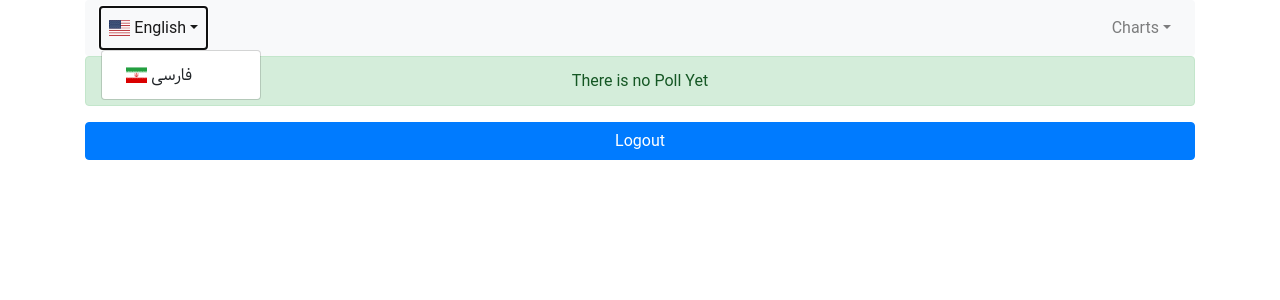
After one commit to katoozi/django-simple-poll-app, a Django app: a page that uses Public/templates/Components/nav.html in a window 1280 px wide, after a click on "English". The commit adds this page. Shown: the top 300 px of the page. Run offline with Django 3.2, Linux system fonts and the light colour scheme; the visitor is signed in with stand-in values (Sample User, id 1); data that the repository does not hold is empty; parts of the project's set-up code (start-up, migrations or seed data) failed here and were passed over; some libraries are stand-ins or nearby versions.

Commit message:
split templates and create Components Folder for more modularity. design view vote result page by using chart js framwork. create view for generate json data that used by chart js . retranslate messages. create option for user to choose the chart type like pie, bar, polar, radar. create option for choose transparent nav or not

```diff
--- a/Public/forms.py
+++ b/Public/forms.py
@@ -8,5 +8,6 @@ class LoginForm(forms.Form):
     remember_me = forms.CharField(widget=forms.CheckboxInput, required=False)
 
 
-class PollForm(forms.Form):
-    pass
+class JsonGeneratorForm(forms.Form):
+    poll_id = forms.IntegerField(required=True)
+    question_id = forms.IntegerField(required=True)
--- /dev/null
+++ b/Public/templates/Components/nav.html
@@ -0,0 +1,110 @@
+{% load i18n %}
+{% if transparent %}
+    <nav style="background:transparent!important;" class="navbar navbar-expand-lg navbar-light bg-light rounded">
+        <div class="collapse navbar-collapse" id="navbarsExample09">
+            {% if LANGUAGE_CODE == "fa" %}
+                <ul class="navbar-nav ml-auto">
+                    <li class="nav-item dropdown">
+                        <a class="nav-link dropdown-toggle" href="{% url 'public:vote' %}" id="dropdown09"
+                            data-toggle="dropdown" aria-haspopup="true" aria-expanded="false"><span
+                                class="flag-icon flag-icon-ir"> </span> {% trans 'Persian' %}</a>
+                        <div class="dropdown-menu" aria-labelledby="dropdown09">
+                            <a onClick="document.set_en_lang.submit();" class="dropdown-item" href="#us"><span
+                                    class="flag-icon flag-icon-us"> </span> English</a>
+                        </div>
+                    </li>
+                </ul>
+                <form class="d.none" name="set_en_lang" action="{% url 'set_language' %}" method="post">
+                    {% csrf_token %}
+                    <input type="hidden" name="language" value="en">
+                </form>
+            {% else %}
+                <ul class="navbar-nav mr-auto">
+                    <li class="nav-item dropdown">
+                        <a class="nav-link dropdown-toggle" href="{% url 'public:vote' %}" id="dropdown09"
+                            data-toggle="dropdown" aria-haspopup="true" aria-expanded="false"><span
+                                class="flag-icon flag-icon-us"> </span> {% trans 'English' %}</a>
+                        <div class="dropdown-menu" aria-labelledby="dropdown09">
+                            <a onClick="document.set_fa_lang.submit();" class="dropdown-item" href="#ir"><span
+                                    class="flag-icon flag-icon-ir"> </span> فارسی</a>
+                        </div>
+                    </li>
+                </ul>
+                <form class="d.none" name="set_fa_lang" action="{% url 'set_language' %}" method="post">
+                    {% csrf_token %}
+                    <input type="hidden" name="language" value="fa">
+                </form>
+            {% endif %}
+        </div>
+    </nav>
+{% else %}
+    <nav class="navbar navbar-expand-lg navbar-light bg-light rounded">
+        <div class="collapse navbar-collapse" id="navbarsExample09">
+            {% if LANGUAGE_CODE == "fa" %}
+                <ul class="navbar-nav ml-auto">
+                    <li class="nav-item dropdown">
+                        <a class="nav-link dropdown-toggle" href="{% url 'public:vote' %}" id="dropdown09"
+                            data-toggle="dropdown" aria-haspopup="true" aria-expanded="false"><span
+                                class="flag-icon flag-icon-ir"> </span> {% trans 'Persian' %}</a>
+                        <div class="dropdown-menu" aria-labelledby="dropdown09">
+                            <a onClick="document.set_en_lang.submit();" class="dropdown-item" href="#us"><span
+                                    class="flag-icon flag-icon-us"> </span> English</a>
+                        </div>
+                    </li>
+                </ul>
+                {% if charts %}
+                    <ul class="navbar-nav mr-auto">
+                        <li class="nav-item dropdown">
+                            <a class="nav-link dropdown-toggle" href="{% url 'public:vote' %}" id="dropdown10"
+                                data-toggle="dropdown" aria-haspopup="true" aria-expanded="false"><span
+                                    class="fas fa-chart-line"> </span> {% trans 'Charts' %}</a>
+                            <div class="dropdown-menu" aria-labelledby="dropdown10">
+                                <a class="dropdown-item" href="{% url 'public:view_result' chart_type='pie' %}">{% trans 'Pie' %}</a>
+                                <a class="dropdown-item" href="{% url 'public:view_result' chart_type='bar' %}">{% trans 'Bar' %}</a>
+                                <a class="dropdown-item" href="{% url 'public:view_result' chart_type='polarArea' %}">{% trans 'Polar' %}</a>
+                                <a class="dropdown-item" href="{% url 'public:view_result' chart_type='radar' %}">{% trans 'Radar' %}</a>
+                            </div>
+                        </li>
+                    </ul>
+                {% endif %}
+                <form class="d.none" name="set_en_lang" action="{% url 'set_language' %}" method="post">
+                    {% csrf_token %}
+                    <input type="hidden" name="language" value="en">
+                </form>
+            {% else %}
+                <ul class="navbar-nav mr-auto">
+                    <li class="nav-item dropdown">
+                        <a class="nav-link dropdown-toggle" href="{% url 'public:vote' %}" id="dropdown09"
+                            data-toggle="dropdown" aria-haspopup="true" aria-expanded="false"><span
+                                class="flag-icon flag-icon-us"> </span> {% trans 'English' %}</a>
+                        <div class="dropdown-menu" aria-labelledby="dropdown09">
+                            <a onClick="document.set_fa_lang.submit();" class="dropdown-item" href="#ir"><span
+                                    class="flag-icon flag-icon-ir"> </span> فارسی</a>
+                        </div>
+                    </li>
+                </ul>
+
+                {% if charts %}
+                    <ul class="navbar-nav ml-auto">
+                        <li class="nav-item dropdown">
+                            <a class="nav-link dropdown-toggle" href="{% url 'public:vote' %}" id="dropdown10"
+                                data-toggle="dropdown" aria-haspopup="true" aria-expanded="false"><span
+                                    class="fas fa-chart-line"> </span> {% trans 'Charts' %}</a>
+                            <div class="dropdown-menu" aria-labelledby="dropdown10">
+                                <a class="dropdown-item" href="{% url 'public:view_result' chart_type='pie' %}">{% trans 'Pie' %}</a>
+                                <a class="dropdown-item" href="{% url 'public:view_result' chart_type='bar' %}">{% trans 'Bar' %}</a>
+                                <a class="dropdown-item" href="{% url 'public:view_result' chart_type='polarArea' %}">{% trans 'Polar' %}</a>
+                                <a class="dropdown-item" href="{% url 'public:view_result' chart_type='radar' %}">{% trans 'Radar' %}</a>
+                            </div>
+                        </li>
+                    </ul>
+                {% endif %}
+
+                <form class="d.none" name="set_fa_lang" action="{% url 'set_language' %}" method="post">
+                    {% csrf_token %}
+                    <input type="hidden" name="language" value="fa">
+                </form>
+            {% endif %}
+        </div>
+    </nav>
+{% endif %}
--- a/Public/templates/Public/result_view.html
+++ b/Public/templates/Public/result_view.html
@@ -13,59 +13,38 @@
 
 {% block content %}
     <div class="container">
-    <nav class="navbar navbar-expand-lg navbar-light bg-light rounded">
-        <div class="collapse navbar-collapse" id="navbarsExample09">
-            {% if LANGUAGE_CODE == "fa" %}
-                <ul class="navbar-nav ml-auto">
-                    <li class="nav-item dropdown">
-                        <a class="nav-link dropdown-toggle" href="{% url 'public:vote' %}" id="dropdown09"
-                            data-toggle="dropdown" aria-haspopup="true" aria-expanded="false"><span
-                                class="flag-icon flag-icon-ir"> </span> {% trans 'Persian' %}</a>
-                        <div class="dropdown-menu" aria-labelledby="dropdown09">
-                            <a onClick="document.set_en_lang.submit();" class="dropdown-item" href="#us"><span
-                                    class="flag-icon flag-icon-us"> </span> English</a>
-                        </div>
-                    </li>
-                </ul>
-                <form class="d.none" name="set_en_lang" action="{% url 'set_language' %}" method="post">
-                    {% csrf_token %}
-                    <input type="hidden" name="language" value="en">
-                </form>
-            {% else %}
-                <ul class="navbar-nav mr-auto">
-                    <li class="nav-item dropdown">
-                        <a class="nav-link dropdown-toggle" href="{% url 'public:vote' %}" id="dropdown09"
-                            data-toggle="dropdown" aria-haspopup="true" aria-expanded="false"><span
-                                class="flag-icon flag-icon-us"> </span> {% trans 'English' %}</a>
-                        <div class="dropdown-menu" aria-labelledby="dropdown09">
-                            <a onClick="document.set_fa_lang.submit();" class="dropdown-item" href="#ir"><span
-                                    class="flag-icon flag-icon-ir"> </span> فارسی</a>
-                        </div>
-                    </li>
-                </ul>
-                <form class="d.none" name="set_fa_lang" action="{% url 'set_language' %}" method="post">
-                    {% csrf_token %}
-                    <input type="hidden" name="language" value="fa">
-                </form>
-            {% endif %}
-        </div>
-    </nav>
-
+    {% include 'Components/nav.html' with transparent=False charts=True %}
 
     {% if polls %}
-        <div id="accordion">
+        <div id="polls">
             {% for poll in polls %}
                 <div class="card">
                     <div class="card-header" id="poll{{ poll.id }}">
-                        <h5 class="mb-0">
-                            <button class="btn btn-link" data-toggle="collapse" data-target="#collapse{{ poll.id }}" aria-expanded="true" aria-controls="collapse{{ poll.id }}">
-                                {{ forloop.counter }}. {{ poll.title }}
-                            </button>
-                        </h5>
+                        <div class="row">
+                            <div class="col-md-6">
+                                <button class="btn btn-link" data-toggle="collapse" data-target="#collapse{{ poll.id }}" aria-expanded="true" aria-controls="collapse{{ poll.id }}">
+                                    {{ forloop.counter }}. {{ poll.title }}
+                                </button>
+                            </div>
+                            <div class="col-md-4 text-right">
+                                <button class="btn btn-link" data-toggle="collapse" data-target="#collapse{{ poll.id }}" aria-expanded="true" aria-controls="collapse{{ poll.id }}">
+                                    {% if poll.is_published %}
+                                        {% trans 'Status' %}: {% trans 'Open' %}
+                                    {% else %}
+                                        {% trans 'Status' %}: {% trans 'Close' %}
+                                    {% endif %}
+                                </button>
+                            </div>
+                            <div class="col-md-2 text-right">
+                                <button class="btn btn-link" data-toggle="collapse" data-target="#collapse{{ poll.id }}" aria-expanded="true" aria-controls="collapse{{ poll.id }}">
+                                    {% trans 'Total Votes' %}: {{ poll.poll_vote_count }}
+                                </button>
+                            </div>
+                        </div>
                     </div>
-                    <div id="collapse{{ poll.id }}" class="collapse" aria-labelledby="poll{{ poll.id }}" data-parent="#accordion">
+                    <div id="collapse{{ poll.id }}" class="collapse" aria-labelledby="poll{{ poll.id }}" data-parent="#polls">
                         <div class="card-body">
-                            Anim pariatur cliche reprehenderit, enim eiusmod high life accusamus terry richardson ad squid. 3 wolf moon officia aute, non cupidatat skateboard dolor brunch. Food truck quinoa nesciunt laborum eiusmod. Brunch 3 wolf moon tempor, sunt aliqua put a bird on it squid single-origin coffee nulla assumenda shoreditch et. Nihil anim keffiyeh helvetica, craft beer labore wes anderson cred nesciunt sapiente ea proident. Ad vegan excepteur butcher vice lomo. Leggings occaecat craft beer farm-to-table, raw denim aesthetic synth nesciunt you probably haven't heard of them accusamus labore sustainable VHS.
+                            {% include 'Components/card.html' with questions=poll.questions.all poll=poll %}
                         </div>
                     </div>
                 </div>
@@ -85,4 +64,23 @@
 {% endblock content %}
 {% block js_files %}
 <script src="https://cdnjs.cloudflare.com/ajax/libs/Chart.js/2.7.3/Chart.min.js"></script>
+<script>
+    function get_data_from_server(server_address, poll_id, question_id){
+        $.get(server_address, function(data) {
+        }).done(function(data) {
+            convas_id = "chart_for_" + question_id + "_of_" + poll_id;
+            convas_placeholder = "convas_placeholder-" + question_id + "-" + poll_id;
+
+            var newCanvas = $('<canvas/>',{'id': convas_id}).width(200).height(100);
+            $("#" + convas_placeholder).append(newCanvas);
+
+            var ctx = $("#" + convas_id).get(0).getContext("2d");
+
+            new Chart(ctx, {
+                    type: '{{ chart_type }}', data: data
+            });
+            $("#" + question_id + "-" + poll_id).hide();
+        })
+    }
+</script>
 {% endblock js_files %}
--- a/Public/urls.py
+++ b/Public/urls.py
@@ -4,6 +4,9 @@ from . import views
 urlpatterns = [
     url("^$", views.LoginView.as_view(), name="login"),
     url("^vote/$", views.VoteView.as_view(), name="vote"),
-    url("^view-result/$", views.VoteResultView.as_view(), name="view_result"),
+    url("^view-result/(?P<chart_type>[-\w]+)/$",
+        views.VoteResultView.as_view(), name="view_result"),
+    url("^view-result-json-generator/(?P<poll_id>[0-9]+)/(?P<question_id>[0-9]+)/$",
+        views.VoteResultJsonGenerator.as_view(), name="view_result_json_generator"),
     url("^logout/$", views.logout_view, name="logout"),
 ]
--- a/Public/views.py
+++ b/Public/views.py
@@ -2,15 +2,17 @@
 
 from __future__ import unicode_literals
 
+import json
+
 from django.conf import settings
 from django.contrib.auth import authenticate, login, logout
 from django.contrib.auth.decorators import login_required
-from django.http import HttpResponse
+from django.http import HttpResponse, JsonResponse
 from django.shortcuts import redirect, render
 from django.utils.decorators import method_decorator
 from django.views.generic import FormView, ListView
 
-from .forms import LoginForm, PollForm
+from .forms import LoginForm, JsonGeneratorForm
 from .models import Item, Poll, Question, Vote
 
 redis_con = settings.REDIS_CONNECTION
@@ -144,9 +146,49 @@ class VoteResultView(ListView):
     model = Poll
     template_name = "Public/result_view.html"
     context_object_name = "polls"
+    chart_types = ['pie', 'bar', 'radar', 'polarArea']
 
     def get_queryset(self):
         return Poll.objects.all()
+
+    def get_context_data(self, **kwargs):
+        context = super().get_context_data(**kwargs)
+        chart_type = self.kwargs['chart_type']
+        if chart_type in self.chart_types:
+            context['chart_type'] = chart_type
+        else:
+            context['chart_type'] = "pie"
+        return context
+
+
+@method_decorator(login_required, name="dispatch")
+class VoteResultJsonGenerator(FormView):
+    model = Poll
+    http_method_names = ['get']
+    form_class = JsonGeneratorForm
+
+    def get(self, request, *args, **kwargs):
+        data = {
+            "labels": ['January', 'February', 'March', 'April', 'May', 'June', 'July'],
+            "datasets": [
+                {
+                    'label': '#1',
+                    'data': [0, 10, 5, 2, 20, 30, 15],
+                    "backgroundColor":[
+                        "rgb(255, 99, 132)",
+                        "rgb(54, 162, 235)",
+                        "rgb(255, 205, 86)",
+                        "rgb(255, 205, 100)",
+                        "rgb(255, 205, 150)",
+                        "rgb(255, 205, 200)",
+                        "rgb(255, 205, 230)",
+                    ],
+                    'borderColor': 'rgb(0, 0, 132)',
+                    'borderAlign': "center"
+                },
+            ]
+        }
+        return JsonResponse(data)
 
 
 @login_required
```
Also changed, not shown: Public/templates/Components/card.html (added, +30 -0 lines), Public/templates/Public/login.html (+1 -37 lines), PollSystem/locale/fa/LC_MESSAGES/django.po.
